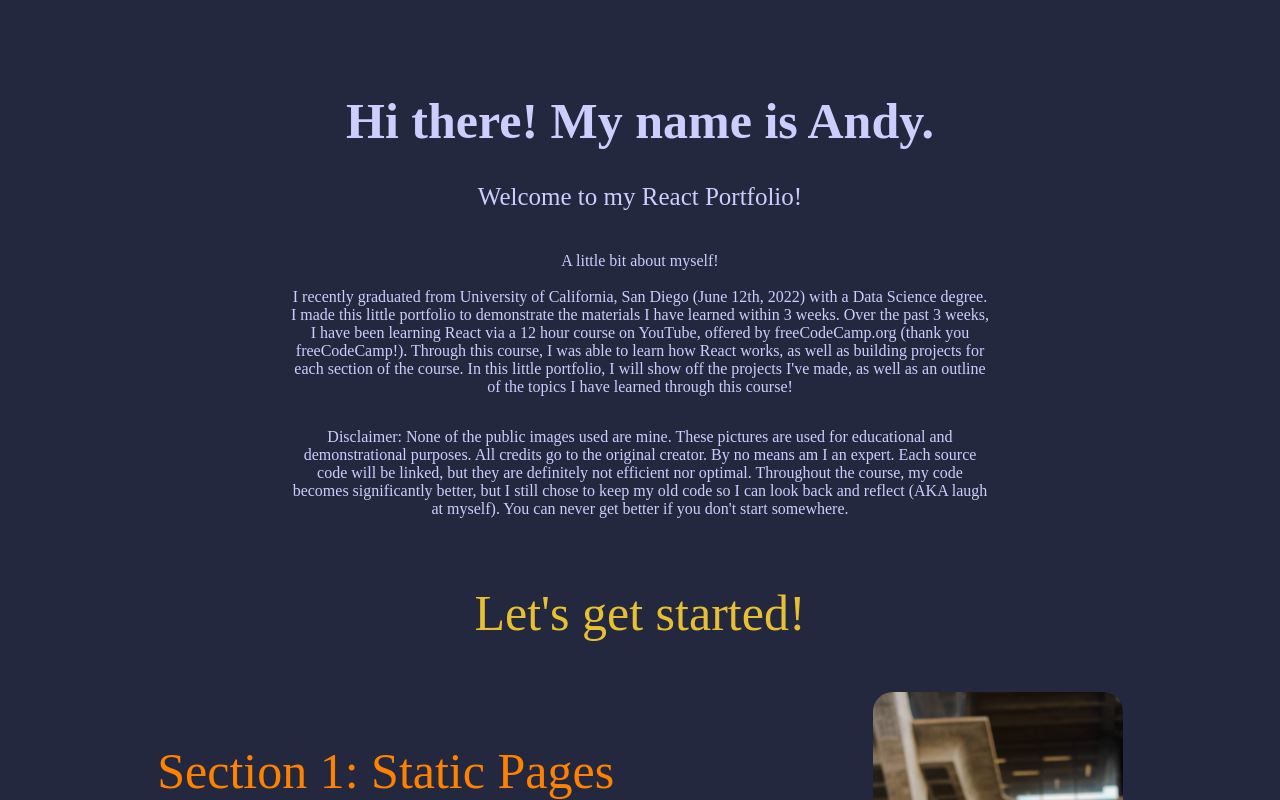
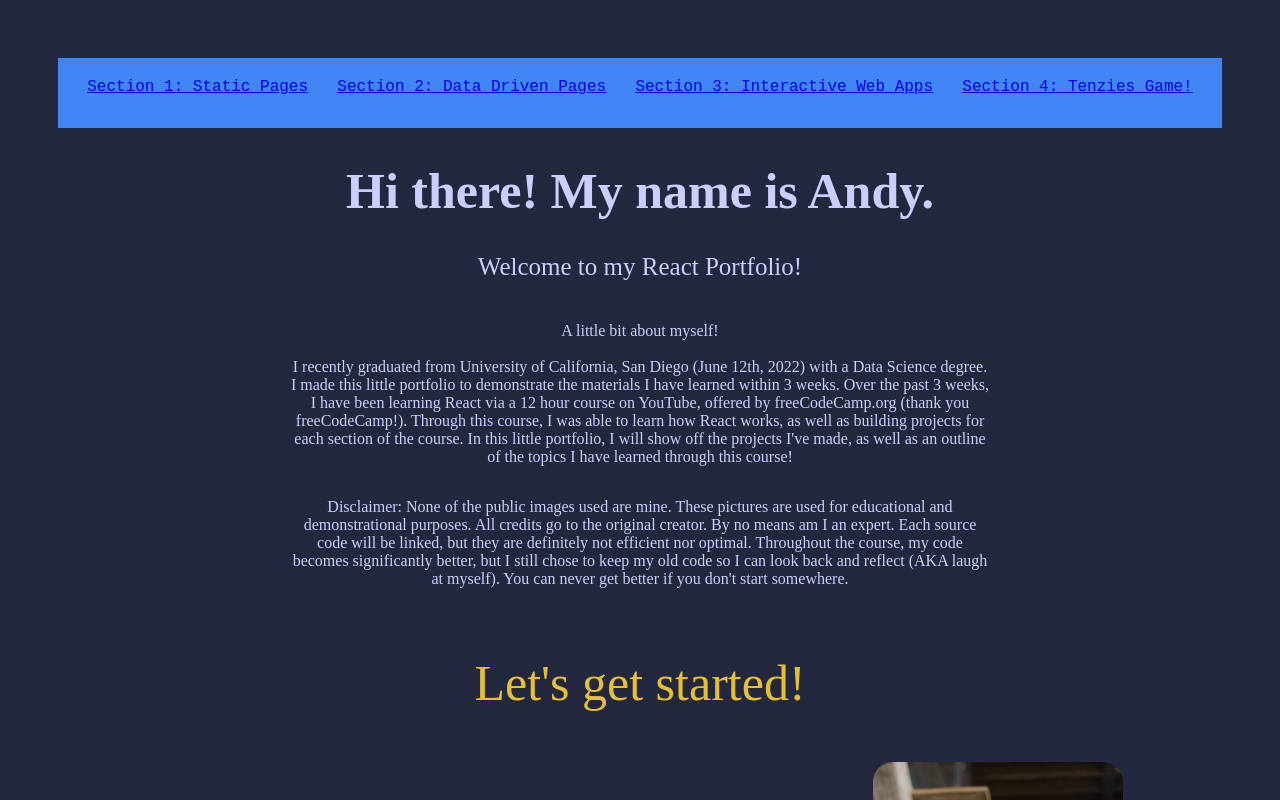
Before and after one commit to andydo1998/react-portfolio, a React (Create React App) app: page / in a window 1280 px wide. Shown: the top 800 px of the page. Built offline with nearby package versions, Linux system fonts and the light colour scheme; no server answers.

Commit message:
Added navbar

```diff
--- a/src/Components/Header.js
+++ b/src/Components/Header.js
@@ -3,6 +3,12 @@ import React from "react";
 export default function Header() {
     return (
         <div>
+            <navbar className="navbar--container">
+                <a href="#section1">Section 1: Static Pages</a>
+                <a href="#section2">Section 2: Data Driven Pages</a>
+                <a href="#section3">Section 3: Interactive Web Apps</a>
+                <a href="#section4">Section 4: Tenzies Game!</a>
+            </navbar>
             <h1 className="header--title">Hi there! My name is Andy.</h1>
             <p className="header--title2">Welcome to my React Portfolio!</p>
             <div className="header--description--container">
--- a/src/Components/Section_1.js
+++ b/src/Components/Section_1.js
@@ -6,7 +6,7 @@ export default function Section_1() {
     return (
         <div className="section--container">
             <div className="section--div">
-                <p className="section_1--title">
+                <p id="section1" className="section_1--title">
                     Section 1: Static Pages
                 </p>
                 <div className="section_1--text">
--- a/src/Components/Section_2.js
+++ b/src/Components/Section_2.js
@@ -4,7 +4,7 @@ import TravelJournal from "../Apps/Travel_Journal"
 
 export default function Section_2() {
     return (
-        <div className="section--container">
+        <div id="section2" className="section--container">
             <div className="section--div">
                 <TravelJournal />
             </div>
--- a/src/Components/Section_3.js
+++ b/src/Components/Section_3.js
@@ -4,7 +4,7 @@ import MemeGenerator from "../Apps/Meme_Generator"
 
 export default function Section_3() {
     return (
-        <div>
+        <div id="section3">
             <div className="section_3--title">
                 Section 3: Interactive Web Apps
             </div>
--- a/src/Components/Section_4.js
+++ b/src/Components/Section_4.js
@@ -4,7 +4,7 @@ import Tenzies from "../Apps/Tenzies";
 
 export default function Section_4() {
     return (
-        <div className="section_4--container">
+        <div id="section4" className="section_4--container">
             <div className="section_4--description-container">
                 <p className="section_4--description">
                     If you got here, I want to thank you so much
--- a/src/index.css
+++ b/src/index.css
@@ -1,6 +1,17 @@
 body {
     background: #23283e;
     padding: 50px;
+}
+
+.navbar--container {
+    background-color: #4285f4;
+    width: auto;
+    height: 50px;
+    display: flex;
+    justify-content: space-evenly;
+    color: purple;
+    font-family: 'Courier New';
+    padding-top: 20px;
 }
 
 .header--title {
```
